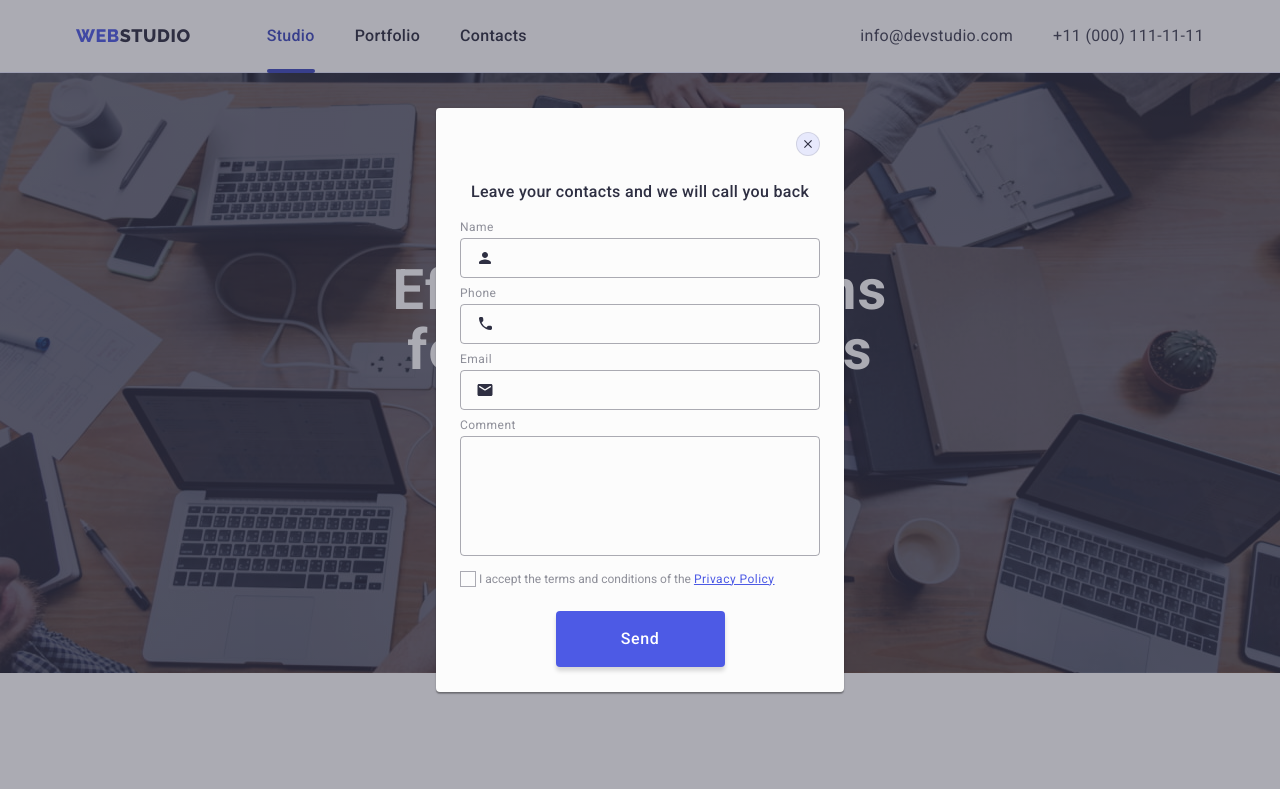
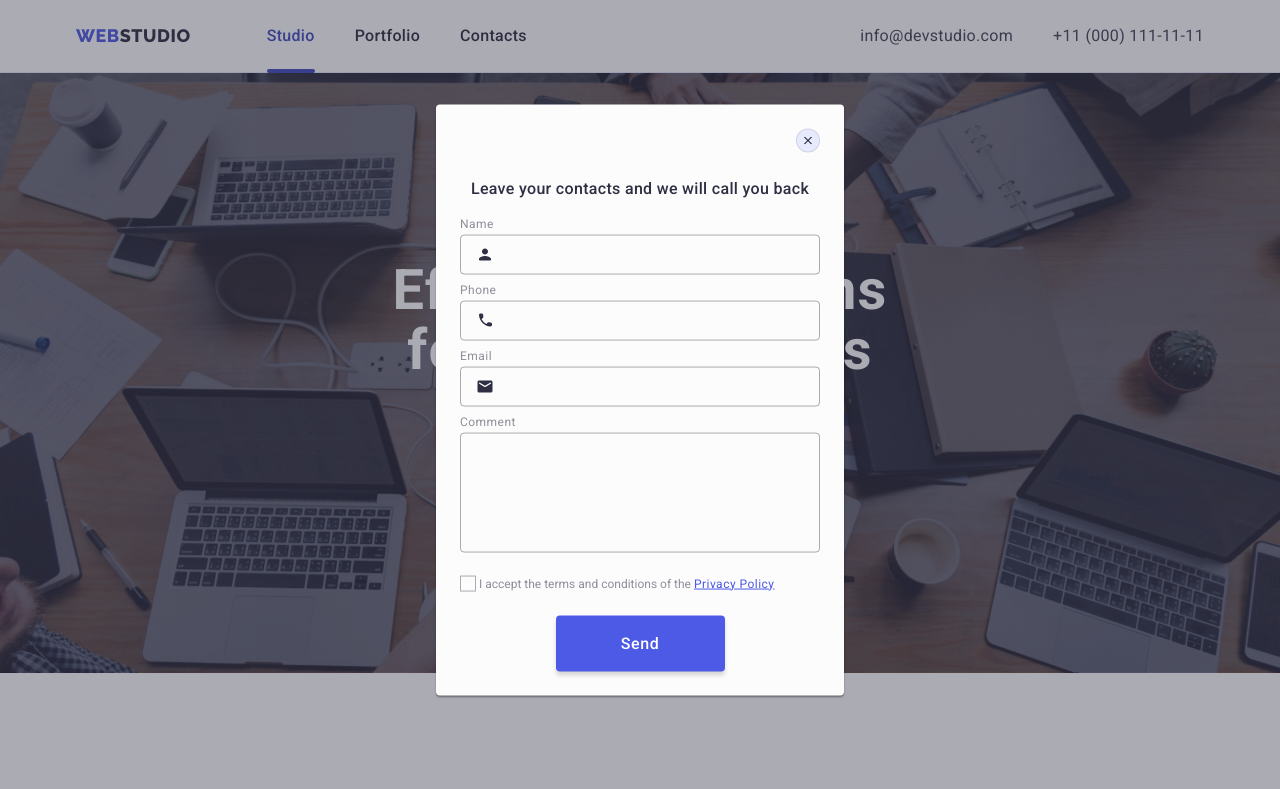
Before and after one commit to Volodymyr-Mohyla/goit-markup-hw-05, a plain HTML site: page index.html in a window 1280 px wide. Shown: the top 789 px of the page. Drawn offline with nearby package versions, Linux system fonts and the light colour scheme; files whose address does not match are found by name.

Commit message:
finish v1.1

```diff
--- a/css/style.css
+++ b/css/style.css
@@ -539,6 +539,7 @@ ul li {
 .modal-sbm-close:hover , .modal-sbm-close:focus{
     background-color: #404bbf;
     border: none;
+    fill: #fffff;
 }
 .modal-svg-close{
     transition: fill 250ms cubic-bezier(0.4, 0, 0.2, 1);
@@ -560,6 +561,9 @@ ul li {
 }
 .modal-div-form{
     margin-bottom: 8px;
+}
+.modal-div-form-finish{
+    margin-bottom: 16px;
 }
 .modal-label{
     font-family: Roboto, sans-serif;
--- a/index.html
+++ b/index.html
@@ -505,19 +505,17 @@
                         </svg>
                     </div>
                 </div>
-                <div class="modal-div-form">
+                <div class="modal-div-form-finish">
                     <label class="modal-label" for="user-comment">
                         Comment
                     </label>
-                    <div class="modal-inpt-div">
-                        <textarea id="user-comment" name="user-comment" class="modal-textarea" rows="5"
-                            placeholder="Text input">
-                        </textarea>
-                    </div>
+                    <textarea id="user-comment" name="user-comment" class="modal-textarea" rows="5"
+                        placeholder="Text input">
+                    </textarea>
                 </div>
                 <div class="modal-div-form-priv">
                     <input class="modal-inpt-checkbox visually-hidden" type="checkbox" name="user-privacy"
-                        placeholder="" id="user-privacy" value="true" />
+                        id="user-privacy" value="true" />
                     <label class="modal-label-priv" for="user-privacy">
                         <span class="modal-span-check">
                             <svg class="modal-check-svg-icon" width="10" height="8">
@@ -530,7 +528,7 @@
                         </a>
                     </label>
                 </div>
-                <button type="submit" class="modal-submit-btn">Send</button>
+                <button type="button" class="modal-submit-btn">Send</button>
             </form>
         </div>
     </div>
```
